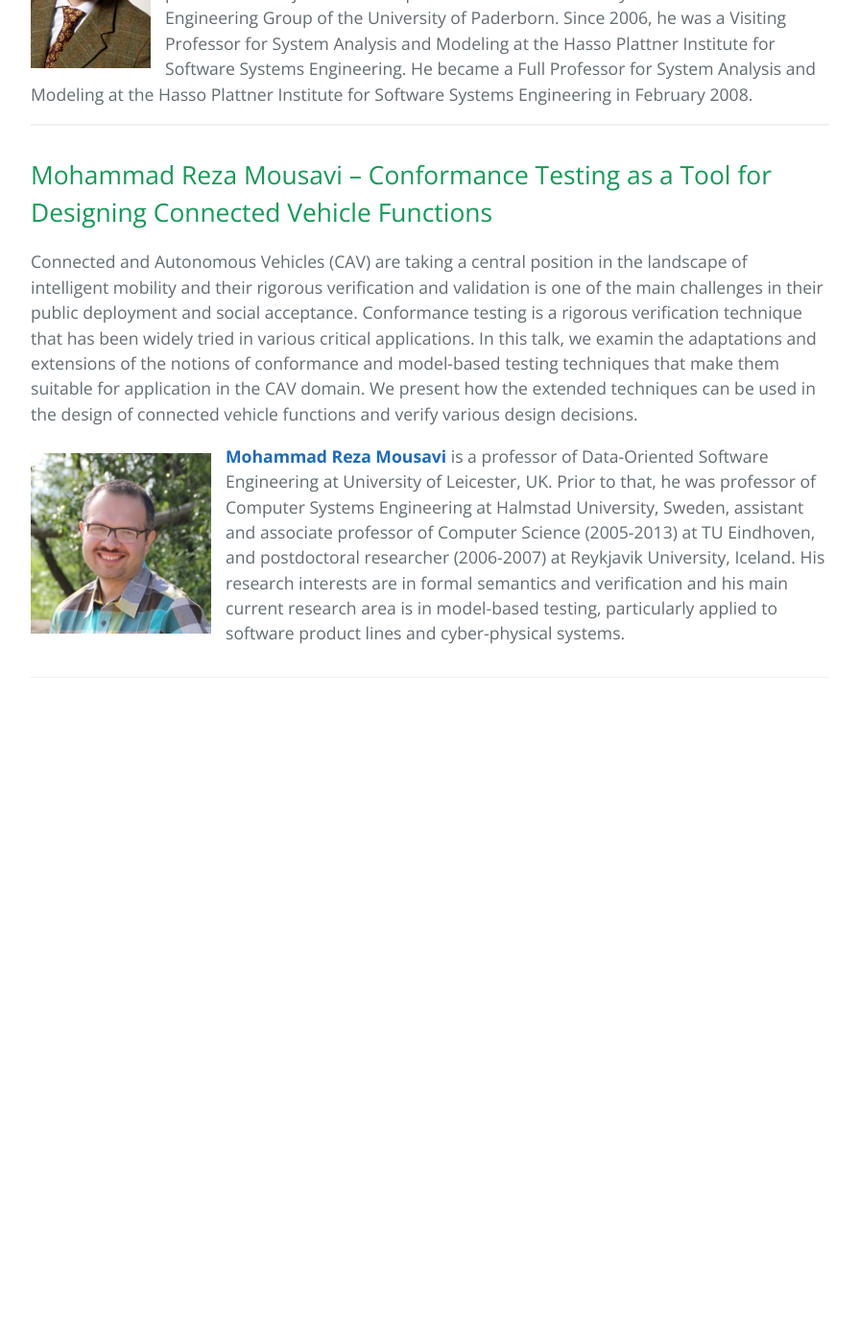
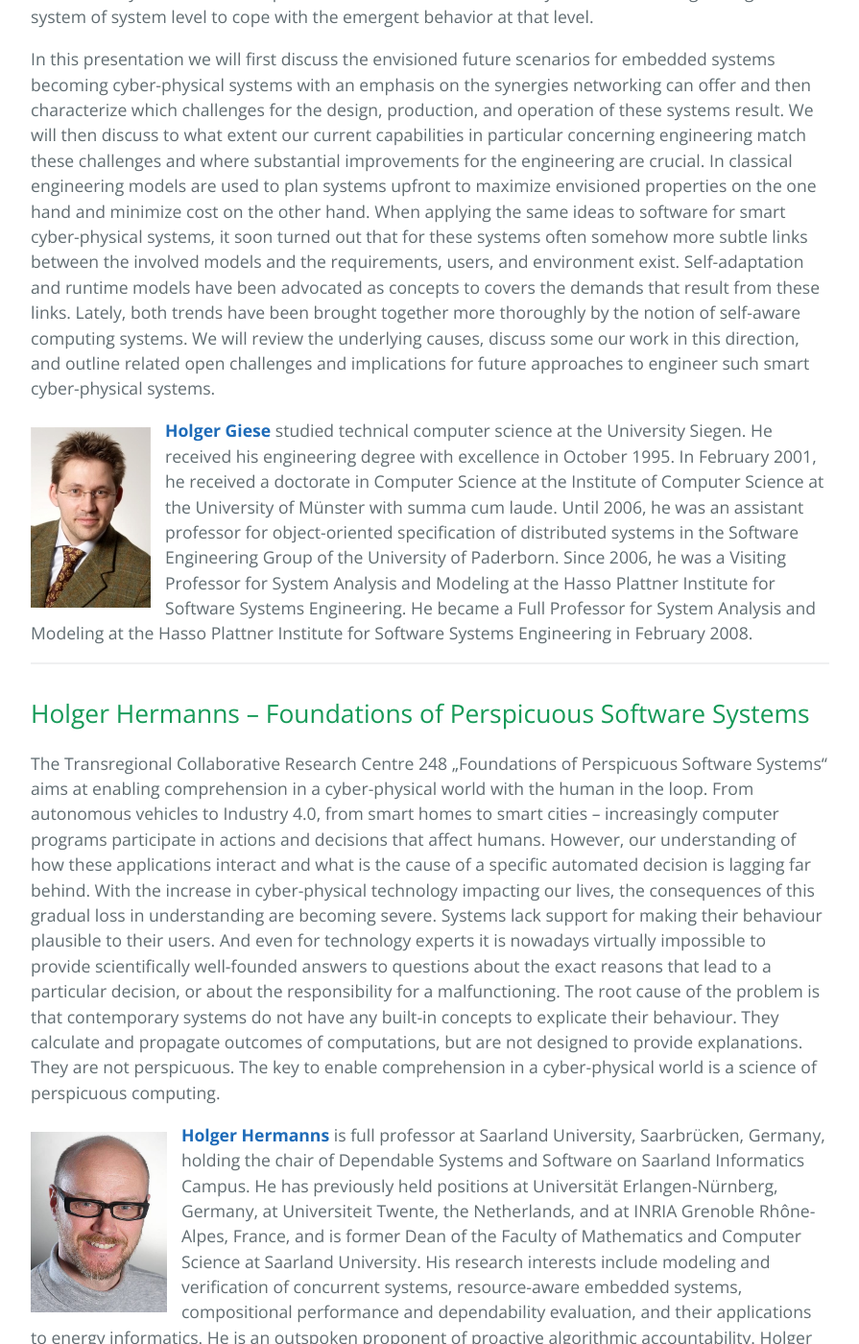
Before and after one commit to thomas-vogel/ES4CPS, a Jekyll site: the page built from keynotes.md, in a window 1280 px wide and 1400 px high, scrolled down 1665 px. Shown: the whole window at 96% size, without its empty margins (192-1087 px from the left). Built offline with Jekyll 4.4.1, drawn with Linux system fonts in a browser that asks for light colours; before the commit the page ends 2451 px from its top, so only the background shows below that; some of the changed text lies outside the part shown.

Commit message:
Add all keynotes.

```diff
--- a/keynotes.md
+++ b/keynotes.md
@@ -10,23 +10,47 @@ permalink: /keynotes.html
 <table style="border:none; border-collapse:collapse; text-align:center;">
   <tr style=" border: none;">
     <td style=" border: none; padding:5px;">
+      <img style="width:188px;" src="assets/img/MohammadRezaMousavi.jpeg"/>
+    </td>
+    <td style=" border: none; padding:15px;"></td>
+    <td style=" border: none; padding:5px;">
       <img style="height:188px;" src="assets/img/HolgerGiese.jpeg"/>
     </td>
     <td style=" border: none; padding:15px;"></td>
     <td style=" border: none; padding:5px;">
-      <img style="width:188px;" src="assets/img/MohammadRezaMousavi.jpeg"/>
+      <img style="height:188px;" src="assets/img/HolgerHermanns.jpg"/>
     </td>
   </tr>
   <tr>
+    <td style=" border: none; padding:5px;">
+      <a href="#mohammad-reza-mousavi--conformance-testing-as-a-tool-for-designing-connected-vehicle-functions">Mohammad Reza Mousavi</a>
+    </td>
+    <td style=" border: none; padding:15px;"></td>
     <td style=" border: none; padding:5px;">
       <a href="#holger-giese--challenges-for-engineering-smart-cyber-physical-systems">Holger Giese</a>
     </td>
     <td style=" border: none; padding:15px;"></td>
     <td style=" border: none; padding:5px;">
-      <a href="#mohammad-reza-mousavi--conformance-testing-as-a-tool-for-designing-connected-vehicle-functions">Mohammad Reza Mousavi</a>
+      <a href="#holger-hermanns--foundations-of-perspicuous-software-systems">Holger Hermanns</a>
     </td>
   </tr>
 </table>
+
+<hr>
+
+## Mohammad Reza Mousavi -- Conformance Testing as a Tool for Designing Connected Vehicle Functions
+
+Connected and Autonomous Vehicles (CAV) are taking a central position in the landscape of intelligent mobility and their rigorous verification and validation is one of the main challenges in their public deployment and social acceptance. Conformance testing is a rigorous verification technique that has been widely tried in various critical applications. In this talk, we examin the adaptations and extensions of the notions of conformance and model-based testing techniques that make them suitable for application in the CAV domain. We present how the extended techniques can be used in the design of connected vehicle functions and verify various design decisions.
+
+<div style="
+float: left;
+margin-top: 0em;
+margin-left: 0em;
+margin-right: 15px;
+margin-top: 10px;">
+<img style="height:188px;" src="assets/img/MohammadRezaMousavi.jpeg"/>
+</div>
+[__Mohammad Reza Mousavi__](https://www2.le.ac.uk/departments/informatics/people/mohammad-mousavi){:target="_blank"} is a professor of Data-Oriented Software Engineering at University of Leicester, UK. Prior to that, he was professor of Computer Systems Engineering at Halmstad University, Sweden, assistant and associate professor of Computer Science (2005-2013) at TU Eindhoven, and postdoctoral researcher (2006-2007) at Reykjavik University, Iceland. His research interests are in formal semantics and verification and his main current research area is in model-based testing, particularly applied to software product lines and cyber-physical systems.
 
 <hr>
 
@@ -48,9 +72,9 @@ margin-top: 10px;">
 
 <hr>
 
-## Mohammad Reza Mousavi -- Conformance Testing as a Tool for Designing Connected Vehicle Functions
+## Holger Hermanns -- Foundations of Perspicuous Software Systems
 
-Connected and Autonomous Vehicles (CAV) are taking a central position in the landscape of intelligent mobility and their rigorous verification and validation is one of the main challenges in their public deployment and social acceptance. Conformance testing is a rigorous verification technique that has been widely tried in various critical applications. In this talk, we examin the adaptations and extensions of the notions of conformance and model-based testing techniques that make them suitable for application in the CAV domain. We present how the extended techniques can be used in the design of connected vehicle functions and verify various design decisions.
+The Transregional Collaborative Research Centre 248 „Foundations of Perspicuous Software Systems“ aims at enabling comprehension in a cyber-physical world with the human in the loop. From autonomous vehicles to Industry 4.0, from smart homes to smart cities – increasingly computer programs participate in actions and decisions that affect humans. However, our understanding of how these applications interact and what is the cause of a specific automated decision is lagging far behind. With the increase in cyber-physical technology impacting our lives, the consequences of this gradual loss in understanding are becoming severe. Systems lack support for making their behaviour plausible to their users. And even for technology experts it is nowadays virtually impossible to provide scientifically well-founded answers to questions about the exact reasons that lead to a particular decision, or about the responsibility for a malfunctioning. The root cause of the problem is that contemporary systems do not have any built-in concepts to explicate their behaviour. They calculate and propagate outcomes of computations, but are not designed to provide explanations. They are not perspicuous. The key to enable comprehension in a cyber-physical world is a science of perspicuous computing.
 
 <div style="
 float: left;
@@ -58,6 +82,9 @@ margin-top: 0em;
 margin-left: 0em;
 margin-right: 15px;
 margin-top: 10px;">
-<img style="height:188px;" src="assets/img/MohammadRezaMousavi.jpeg"/>
+<img style="height:188px;" src="assets/img/HolgerHermanns.jpg"/>
 </div>
-[__Mohammad Reza Mousavi__](https://www2.le.ac.uk/departments/informatics/people/mohammad-mousavi){:target="_blank"} is a professor of Data-Oriented Software Engineering at University of Leicester, UK. Prior to that, he was professor of Computer Systems Engineering at Halmstad University, Sweden, assistant and associate professor of Computer Science (2005-2013) at TU Eindhoven, and postdoctoral researcher (2006-2007) at Reykjavik University, Iceland. His research interests are in formal semantics and verification and his main current research area is in model-based testing, particularly applied to software product lines and cyber-physical systems.
+[__Holger Hermanns__](https://depend.cs.uni-saarland.de/~hermanns/){:target="_blank"} is full professor at Saarland University, Saarbrücken, Germany, holding the chair of Dependable Systems and Software on Saarland Informatics Campus. He has previously held positions at Universität Erlangen-Nürnberg, Germany, at Universiteit Twente, the Netherlands, and at INRIA Grenoble Rhône-Alpes, France, and is former Dean of the Faculty of Mathematics and Computer Science at Saarland University.
+His research interests include modeling and verification of concurrent systems, resource-aware embedded systems, compositional performance and dependability evaluation, and their applications to energy informatics. He is an outspoken proponent of proactive algorithmic accountability.
+Holger Hermanns has authored or co-authored more than 200 peer-reviewed scientific papers (ha-index 92, h-index 48). He co-chaired the program committees of major international conferences such as CAV, CONCUR, TACAS and QEST, and delivered keynotes at about a dozen international conferences and symposia. He serves on the steering committees of ETAPS and TACAS. He is president of the association "Friends of Dagstuhl e.V.", and vice president of the association "ETAPS e.V.".
+Holger Hermanns received the Dutch "Vernieuwingsimpuls" and the German "Preis des Fakultätentages Informatik" award. He is an ERC Advanced Grantee and elected member of Academia Europaea, and holds several other national and European research grants.
```
Also changed, not shown: assets/img/HolgerHermanns.jpg (added).
